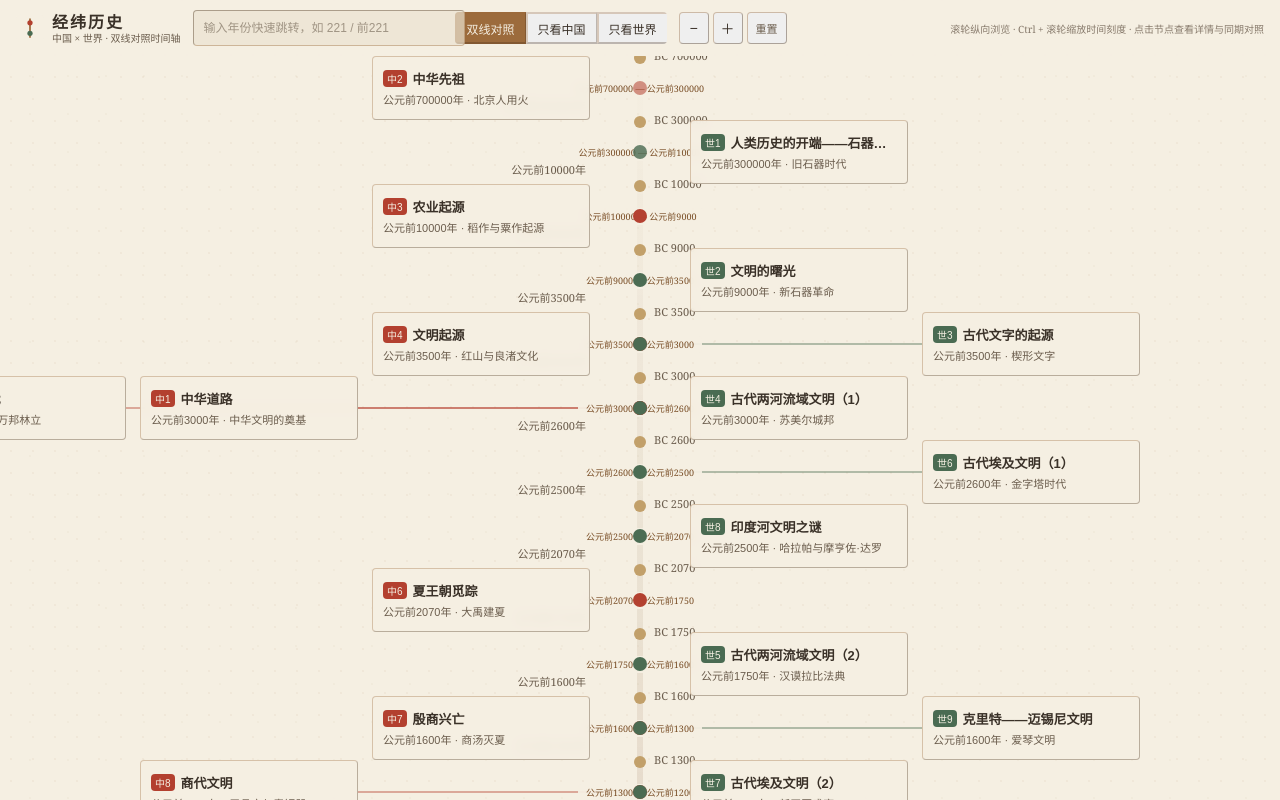
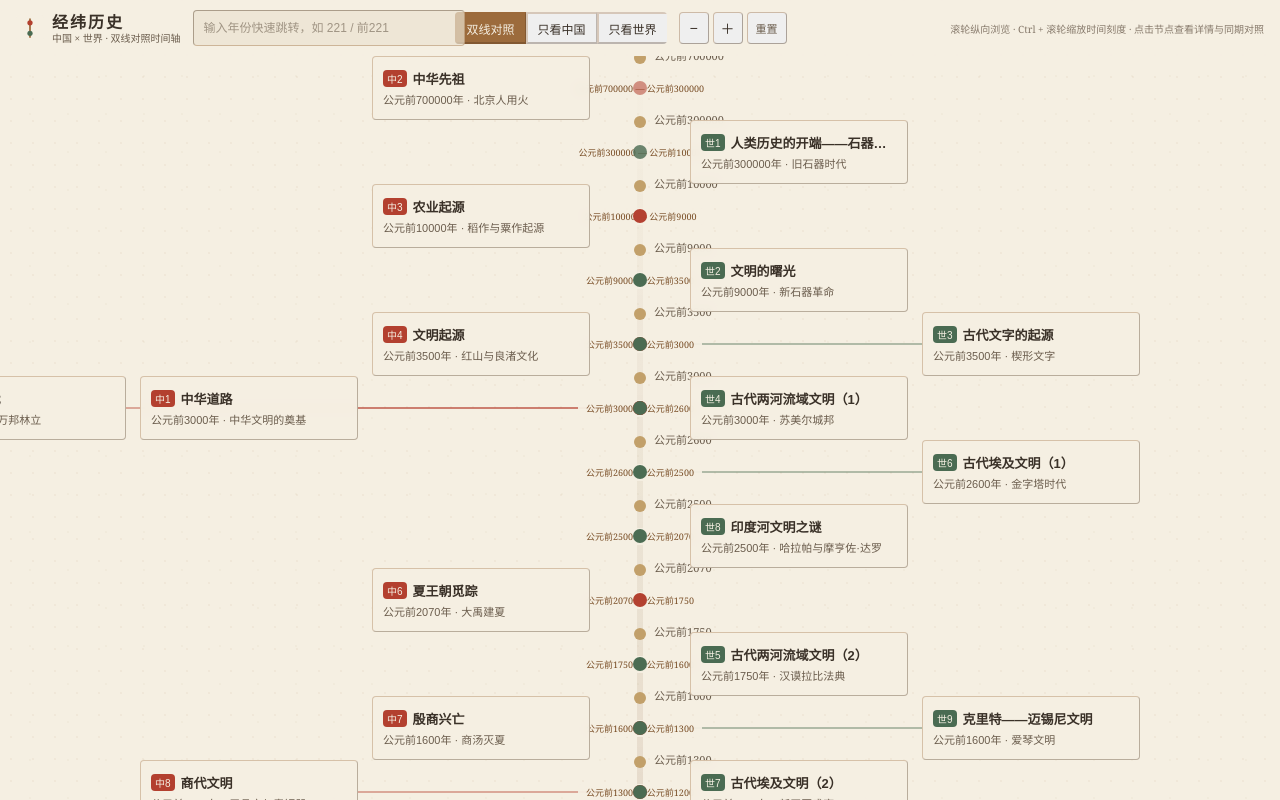
Before and after one commit to S-Ekin/history-line, a Vue app: page / in a window 1280 px wide. Built offline with nearby package versions, Linux system fonts and the light colour scheme.

Commit message:
fix: 移除冗余左侧刻度标签，统一右侧中文格式显示年份

```diff
--- a/src/components/TimelineCanvas.vue
+++ b/src/components/TimelineCanvas.vue
@@ -3,7 +3,6 @@ import { computed, nextTick, onBeforeUnmount, onMounted, ref } from 'vue'
 import { useTimelineStore } from '@/stores/timeline'
 import TimelineNode from './TimelineNode.vue'
 import {
-  AXIS_GAP,
   createScale,
   formatRange,
   layoutNodes,
@@ -164,19 +163,12 @@ onBeforeUnmount(() => {
           class="absolute h-12px w-12px rounded-full bg-gold border-2 border-bronze-deep"
           :style="{ top: `${mark.y - 4}px`, left: `${centerX - 6}px` }"
         />
-        <!-- 右侧刻度：紧贴主轴右侧 -->
+        <!-- 右侧刻度：单一数据源，避免左右标签混淆 -->
         <div
           class="absolute whitespace-nowrap text-11px leading-12px text-ink-light select-none"
           :style="{ top: `${mark.y - 6}px`, left: `${centerX + 14}px` }"
         >
-          {{ mark.year < 0 ? `BC ${-mark.year}` : `AD ${mark.year}` }}
-        </div>
-        <!-- 左侧刻度：移到圆点上方，完全避开卡片主体区域 -->
-        <div
-          class="absolute whitespace-nowrap text-11px leading-12px text-ink-light select-none text-right"
-          :style="{ top: `${mark.y - 20}px`, width: `${centerX - AXIS_GAP - 12}px`, left: '8px' }"
-        >
-          {{ mark.year < 0 ? `公元前${-mark.year}年` : `公元${mark.year}年` }}
+          {{ mark.year < 0 ? `公元前${-mark.year}` : mark.year === 0 ? `公元元年` : `公元${mark.year}` }}
         </div>
       </template>
 
```
